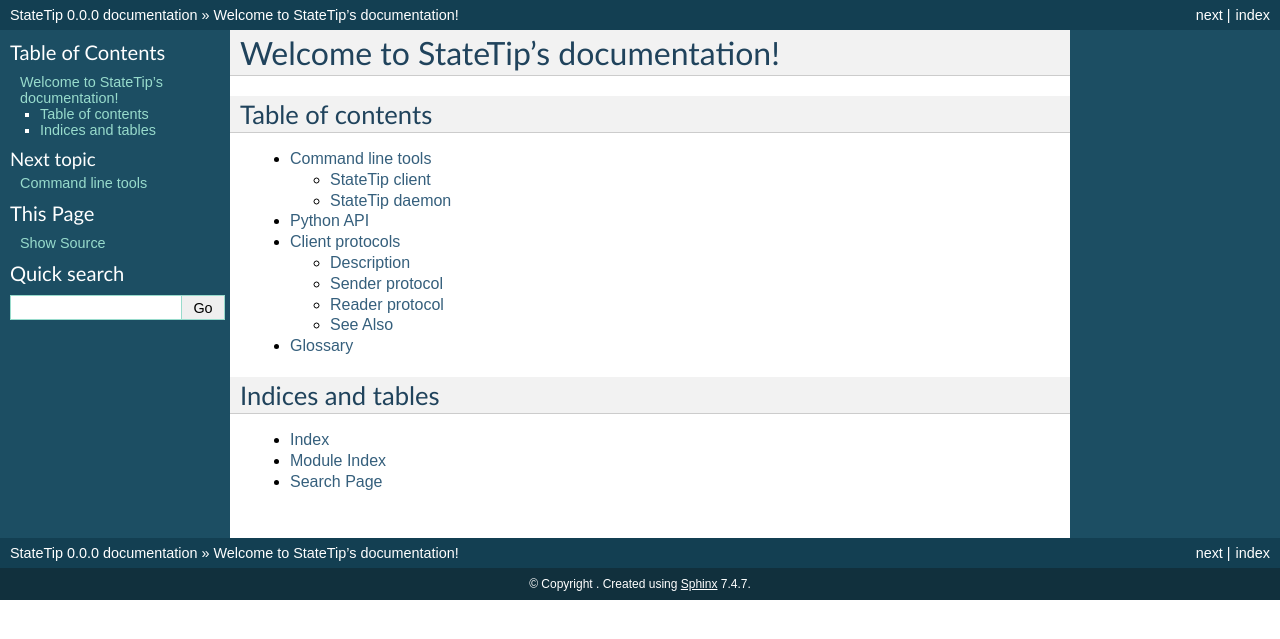
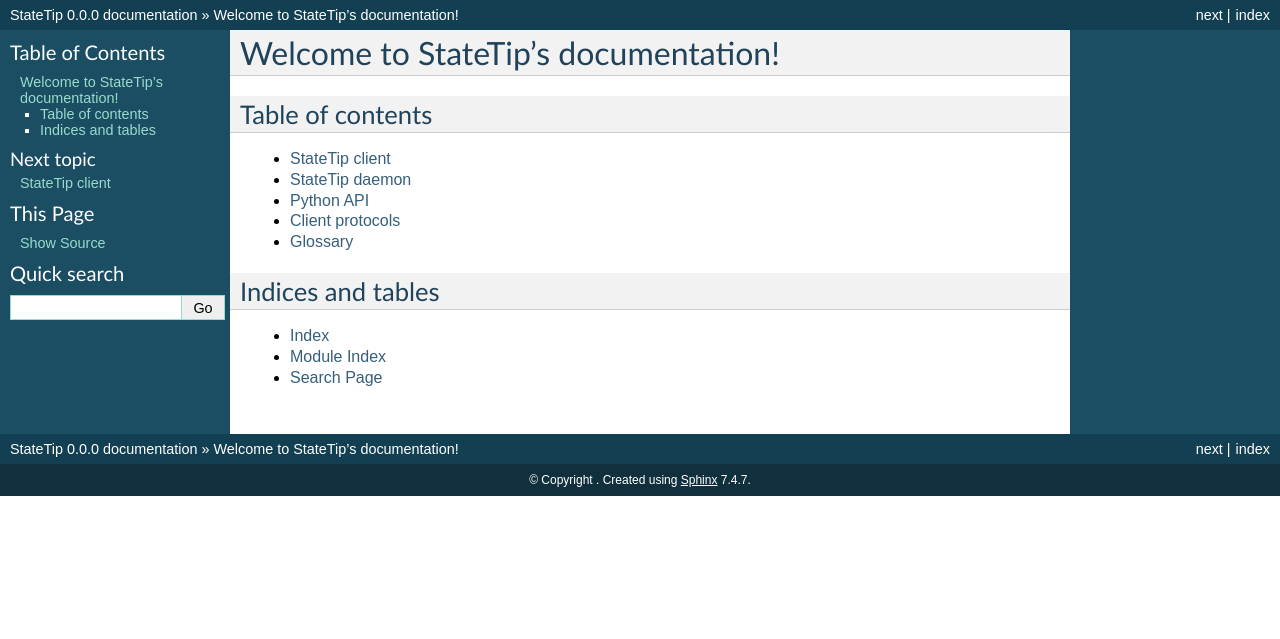
Before and after one commit to dozzie/statetip, a Sphinx documentation site: the page built from doc/index.rst, in a window 1280 px wide. Shown: the top 639 px of the page. Built offline with Sphinx 7.4.7, drawn with Linux system fonts in a browser that asks for light colours.

Commit message:
Moved document index a little.

```diff
--- a/doc/index.rst
+++ b/doc/index.rst
@@ -6,9 +6,10 @@
 =================
 
 .. toctree::
-   :maxdepth: 2
+   :maxdepth: 1
 
-   manpages/index
+   manpages/client
+   manpages/daemon
    python-api
    manpages/protocols
    glossary
--- a/doc/manpages/index.rst
+++ /dev/null
@@ -1,9 +0,0 @@
-******************
-Command line tools
-******************
-
-.. toctree::
-   :maxdepth: 2
-
-   client
-   daemon
```
